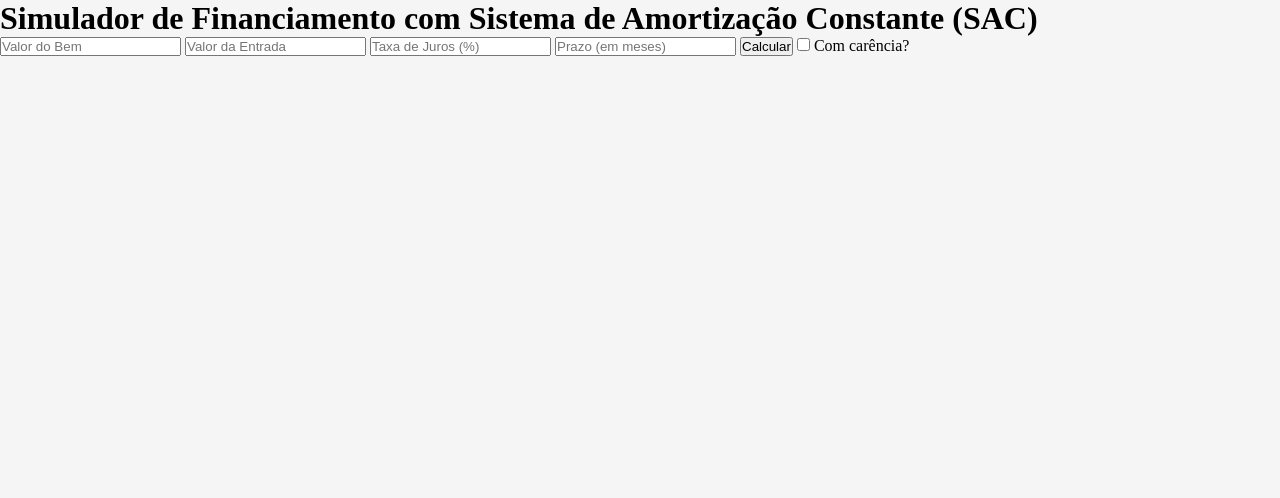
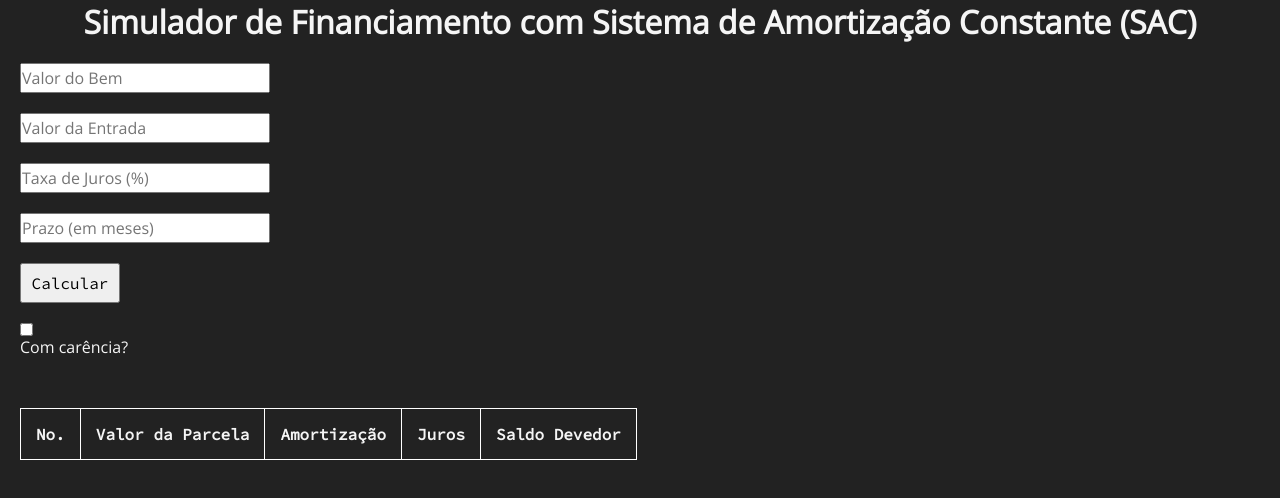
Before and after one commit to devalefflira/projeto-simulador-de-financiamento-js-poo-html-css, a plain HTML site: page index.html in a window 1280 px wide. Drawn offline with nearby package versions, Linux system fonts and the light colour scheme.

Commit message:
Atualização dos arquivos, estilização da página

```diff
--- a/financiamento.js
+++ b/financiamento.js
@@ -1,6 +1,6 @@
 import { Parcela } from './parcelas.js';
 
-class Financiamento {
+export class Financiamento {
   #taxaJuros;
   #prazo;
   #parcelas = [];
@@ -31,4 +31,14 @@ class Financiamento {
       );
     }
   }
+  exibeParcelas() {
+    const parcelas = this.#parcelas.slice(1);
+    for (const parcela of parcelas) {
+      const linha = corpoTabela.insertRow(-1);
+      for (const dado of parcela.getDadosFormatados()) {
+        const celula = linha.insertCell(-1);
+        celula.textContent = dado;
+      }
+    }
+  }
 }
--- a/index.html
+++ b/index.html
@@ -11,18 +11,52 @@
     <h1>
       Simulador de Financiamento com Sistema de Amortização Constante (SAC)
     </h1>
-    <input id="textoValor" type="text" placeholder="Valor do Bem" />
-    <input id="textoEntrada" type="text" placeholder="Valor da Entrada" />
-    <input id="textoTaxaJuros" type="text" placeholder="Taxa de Juros (%)" />
-    <input id="textoPrazo" type="text" placeholder="Prazo (em meses)" />
+    <main class="container">
+      <input
+        class="input"
+        id="textoValor"
+        type="text"
+        placeholder="Valor do Bem"
+      />
+      <input
+        class="input"
+        id="textoEntrada"
+        type="text"
+        placeholder="Valor da Entrada"
+      />
+      <input
+        class="input"
+        id="textoTaxaJuros"
+        type="text"
+        placeholder="Taxa de Juros (%)"
+      />
+      <input
+        class="input"
+        id="textoPrazo"
+        type="text"
+        placeholder="Prazo (em meses)"
+      />
       <button id="botaoCalcular">Calcular</button>
-    <input id="comCarencia" type="checkbox" /> Com carência?
+      <input class="checkbox" id="comCarencia" type="checkbox" />
+      <label>Com carência?</label>
       <select id="listaSuspensa" hidden>
         <option value="2">2 meses</option>
         <option value="3">3 meses</option>
         <option value="4">4 meses</option>
       </select>
-
+    </main>
+    <table>
+      <thead>
+        <tr>
+          <th>No.</th>
+          <th>Valor da Parcela</th>
+          <th>Amortização</th>
+          <th>Juros</th>
+          <th>Saldo Devedor</th>
+        </tr>
+      </thead>
+      <tbody id="corpoTabela"></tbody>
+    </table>
     <script type="module" src="./script.js"></script>
   </body>
 </html>
--- a/script.js
+++ b/script.js
@@ -1,3 +1,12 @@
+import { Financiamento } from './financiamento.js';
+
+// Variáveis - Elementos do Input - Manipulação desses elementos
+
+const textoValor = document.querySelector('#textoValor');
+const textoEntrada = document.querySelector('#textoEntrada');
+const textoTaxaJuros = document.querySelector('#textoTaxaJuros');
+const textoPrazo = document.querySelector('#textoPrazo');
+
 /*
 # LISTA SUSPENSA
 
@@ -16,3 +25,22 @@ comCarencia.addEventListener('change', function () {
     listaSuspensa.setAttribute('hidden', 'hidden');
   }
 });
+
+// Manipulação dos dados da Tabela
+
+const corpoTabela = document.querySelector('#corpoTabela');
+
+// Criação de um Listener para o botão Calcular
+
+const botaoCalcular = document.querySelector('#botaoCalcular');
+
+botaoCalcular.addEventListener('click', function () {
+  const valor = parseFloat(textoValor.value);
+  const entrada = parseFloat(textoEntrada.value);
+  const taxaJuros = parseFloat(textoTaxaJuros.value);
+  const prazo = parseFloat(textoPrazo.value);
+  let simulacao;
+  simulacao = new Financiamento(valor, entrada, taxaJuros, prazo);
+  simulacao.calcParcelasMensais();
+  simulacao.exibeParcelas();
+});
--- a/style.css
+++ b/style.css
@@ -1,3 +1,5 @@
+@import url('https://fonts.googleapis.com/css2?family=Open+Sans&family=Source+Code+Pro&display=swap');
+
 * {
   margin: 0;
   padding: 0;
@@ -5,7 +7,81 @@
 }
 
 body {
-  color: #000000;
+  color: #f5f5f5;
   font-size: 1rem;
-  background-color: #f5f5f5;
+  background-color: #222222;
+  font-family: 'Open Sans', sans-serif;
 }
+
+h1 {
+  text-align: center;
+  font-size: 2rem;
+}
+
+.container {
+  display: flex;
+  flex-direction: column;
+  align-items: flex-start;
+  justify-content: start;
+}
+
+.input {
+  margin-top: 20px;
+  margin-left: 20px;
+  width: 250px;
+  height: 30px;
+  font-size: 1rem;
+  font-family: 'Open Sans', sans-serif;
+}
+
+button {
+  margin-top: 20px;
+  margin-left: 20px;
+  width: 100px;
+  height: 40px;
+  font-family: 'Source Code Pro', monospace;
+  font-size: 1rem;
+  transition: 0.5s;
+}
+
+button:hover {
+  background-color: #222222;
+  border: 3px solid #ffffff;
+  width: 120px;
+  height: 50px;
+  cursor: pointer;
+  color: #f5f5f5;
+  font-weight: bold;
+  font-size: 1.2rem;
+  transition: 0.5s;
+}
+
+.checkbox {
+  margin-top: 20px;
+  margin-left: 20px;
+}
+
+label {
+  margin-left: 20px;
+}
+
+select {
+  margin-left: 20px;
+  font-family: 'Open Sans', sans-serif;
+  font-size: 1rem;
+}
+
+tr:nth-child(even) {
+  background-color: #888888;
+}
+
+table,
+th,
+td {
+  margin-left: 20px;
+  margin-top: 50px;
+  border: 1px solid #ffffff;
+  border-collapse: collapse;
+  padding: 15px;
+  font-family: 'Source Code Pro', monospace;
+}
```
Lines whose indentation alone changed are shown as unchanged.
